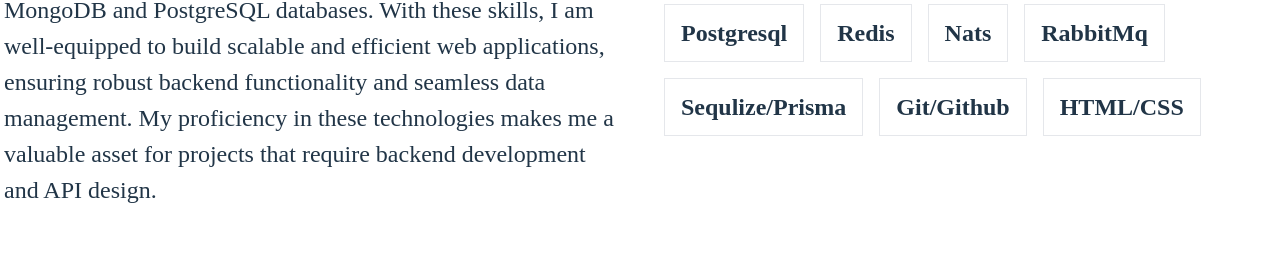
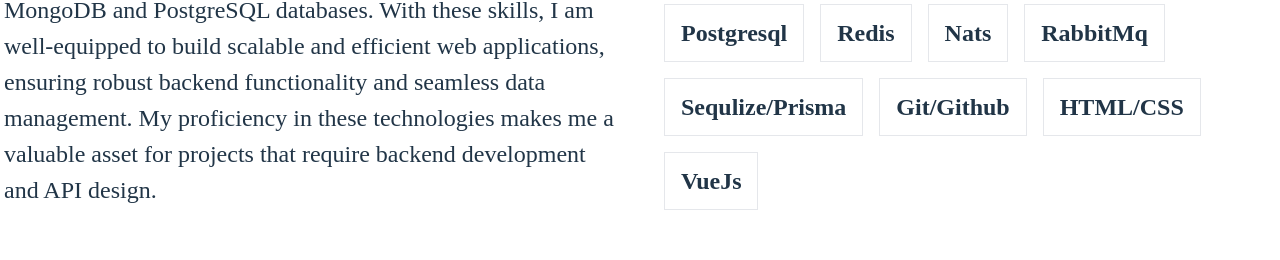
Before and after one commit to Sukhrobjon98/my-cv, a Vue app: page / in a window 1280 px wide. Shown: the part 862-1122 px from the top of the page. Built offline with nearby package versions, Linux system fonts and the light colour scheme.

Commit message:
add vujs

```diff
--- a/src/const/const-datas.js
+++ b/src/const/const-datas.js
@@ -80,6 +80,9 @@
   {
     id: 13,
     name: "HTML/CSS",
+  },{
+    id:14,
+    name:"VueJs"
   }
 ];
 
```
Also changed, not shown: 1 other file (tests, documents, lock files or other folders).
